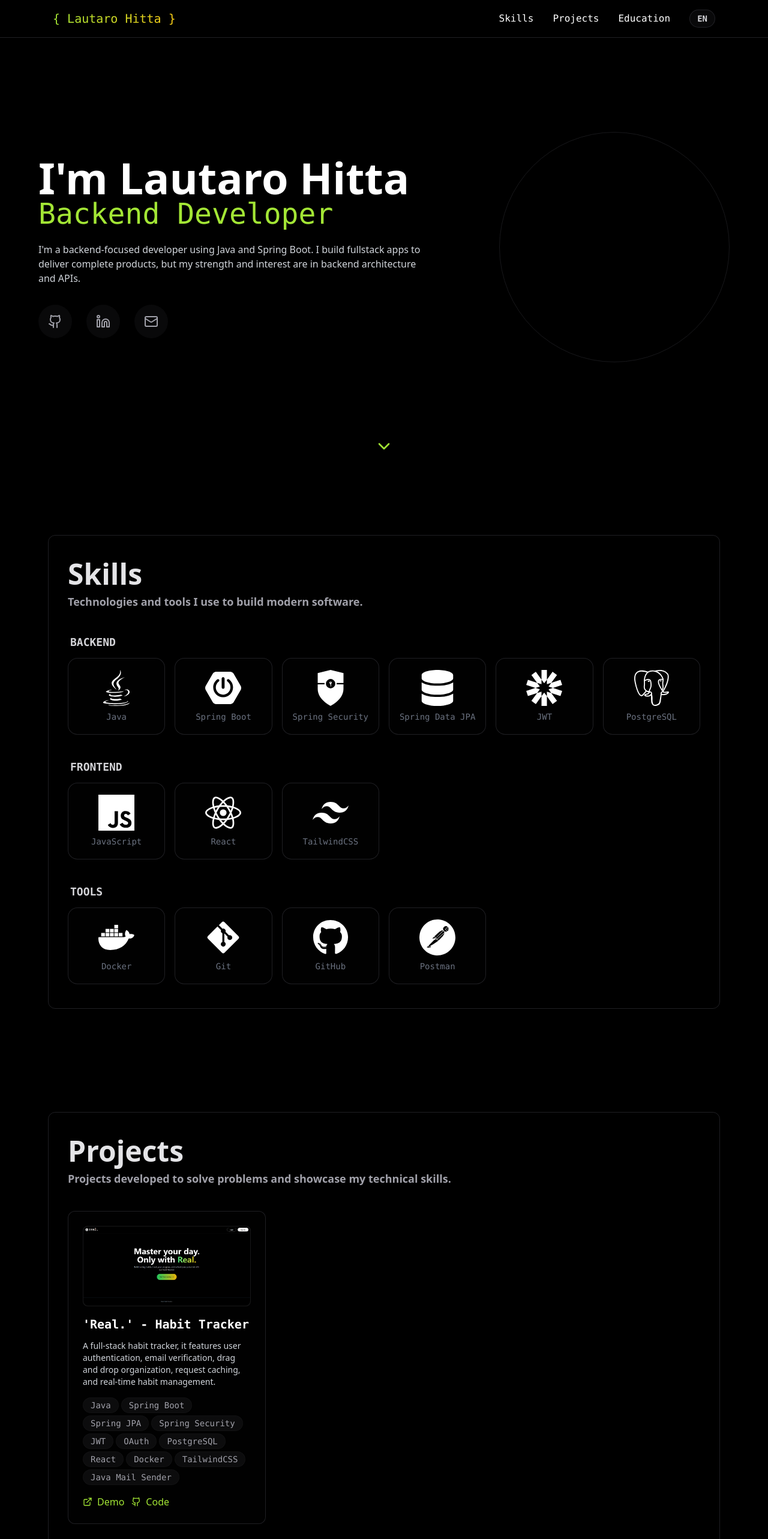
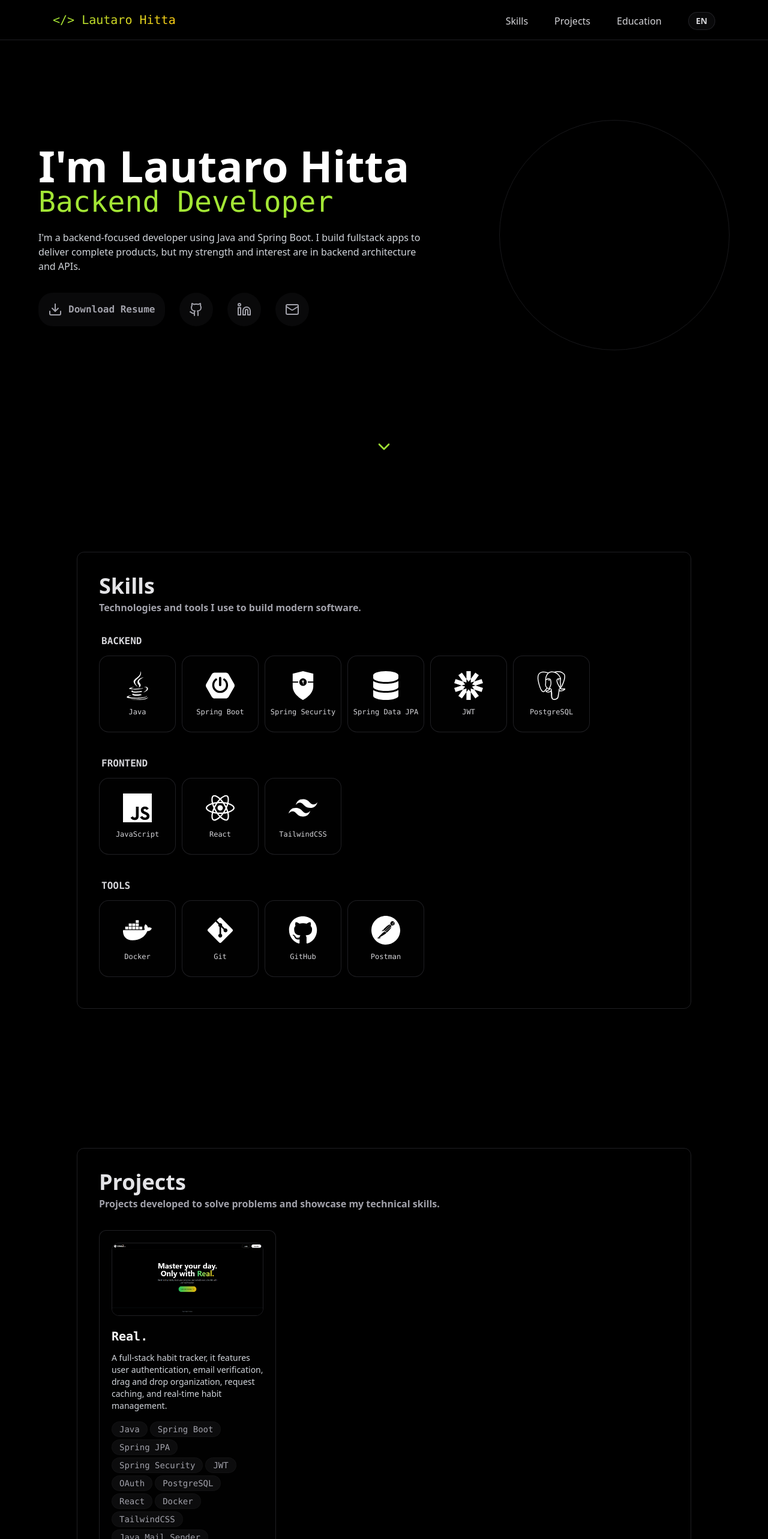
Before and after one commit to hittaLautaro/portfolio, a React (Vite) app: page / in a window 1280 px wide. Shown: the top 2566 px of the page at 60% size. Built offline with nearby package versions, Linux system fonts and the light colour scheme.

Commit message:
feat: added resume, and styling

```diff
--- a/src/Landing/components/ContactButtons.jsx
+++ b/src/Landing/components/ContactButtons.jsx
@@ -2,7 +2,7 @@ import React, { useState } from "react";
 import { useLanguage } from "../context/LanguageContext";
 import { content } from "../utils/content.js";
 import emailRender from "../../assets/email-render.png";
-import { Mail, Github, Linkedin, X } from "lucide-react";
+import { Mail, Github, Linkedin, X, Download } from "lucide-react";
 const ContactButtons = () => {
   const [showEmailModal, setShowEmailModal] = useState(false);
   const [copied, setCopied] = useState(false);
@@ -22,6 +22,18 @@ const ContactButtons = () => {
 
   return (
     <div className="flex justify-center gap-6">
+      <a
+        href="/LautaroHitta_CV.pdf"
+        download="LautaroHitta_CV.pdf"
+        className="bg-zinc-900/40 hover:bg-zinc-900 p-4 rounded-3xl transition-colors duration-300 flex flex-row items-center font-normal text-zinc-400"
+        aria-label="Descargar CV"
+      >
+        <Download className="w-6 h-6" />
+        <span className="ml-2.5 font-semibold font-mono hidden sm:block">
+          {language === "es" ? "Descargar CV" : "Download Resume"}
+        </span>
+      </a>
+
       <a
         href="https://github.com/hittaLautaro"
         target="_blank"
--- a/src/Landing/components/Education.jsx
+++ b/src/Landing/components/Education.jsx
@@ -7,10 +7,13 @@ const Education = ({ id }) => {
   const t = content[language];
 
   return (
-    <section id={id} className="py-5 md:py-20 px-6">
-      <div className="max-w-6xl mx-auto text-left border border-zinc-700/50 px-5 pt-5 lg:px-8 lg:pt-10 rounded-xl">
-        <div className="mb-5 md:mb-10">
-          <h3 className="text-3xl md:text-5xl  font-bold text-zinc-300">
+    <section
+      id={id}
+      className="py-3 md:pt-28 md:pb-60 px-2 sm:px-6 bg-black mt-2"
+    >
+      <div className="max-w-5xl mx-auto text-left border border-zinc-700/50 px-4 pt-4 lg:px-9 lg:pt-9 lg:pb-3 rounded-xl">
+        <div className="mb-3 md:mb-8">
+          <h3 className="text-3xl md:text-4xl font-bold text-zinc-200">
             {t.education.title}
           </h3>
         </div>
--- a/src/Landing/components/Header.jsx
+++ b/src/Landing/components/Header.jsx
@@ -43,10 +43,10 @@ const Header = () => {
           }}
           className="text-xl bg-gradient-to-r from-lime-400 to-yellow-400 bg-clip-text text-transparent font-mono transition-transform duration-300 hover:scale-105"
         >
-          {"{"} Lautaro Hitta {"}"}
+          {"</> Lautaro Hitta"}
         </button>
 
-        <div className="hidden md:flex space-x-8 font-mono font-normal  ">
+        <div className="hidden md:flex space-x-8 font-sans font-medium text-zinc-300 lg:text-base mt-1 gap-3">
           {Object.entries(t.nav).map(([key, value]) => (
             <button
               key={key}
--- a/src/Landing/components/Hero.jsx
+++ b/src/Landing/components/Hero.jsx
@@ -1,4 +1,3 @@
-import React from "react";
 import { useLanguage } from "../context/LanguageContext";
 import { content } from "../utils/content.js";
 import { ChevronDown } from "lucide-react";
@@ -39,7 +38,7 @@ const Hero = ({ id, isVisible }) => {
   return (
     <section
       id={id}
-      className="min-h-screen flex items-center justify-center px-6 pt-20"
+      className="min-h-screen flex items-center justify-center px-6 pt-20 pb-10"
     >
       <div className="absolute inset-0 bg-gradient-to-br from-zinc-950 to-black -z-10"></div>
 
--- a/src/Landing/components/Projects.jsx
+++ b/src/Landing/components/Projects.jsx
@@ -8,16 +8,13 @@ const Projects = ({ id }) => {
   const t = content[language];
 
   return (
-    <section
-      id={id}
-      className="py-5 md:py-20 px-3 sm:px-10 lg:px-20 bg-black mt-3"
-    >
-      <div className="max-w-6xl mx-auto text-center border border-zinc-700/50 px-5 pt-5 lg:px-8 lg:pt-10 rounded-xl">
-        <div className="mb-10 md:mb-10">
-          <h2 className="text-3xl md:text-5xl text-left font-bold text-zinc-200 ">
+    <section id={id} className="py-3 md:py-28  px-2 sm:px-6 bg-black mt-2">
+      <div className="max-w-5xl mx-auto text-center border border-zinc-700/50 px-4 pt-4 lg:px-9 lg:pt-9 lg:pb-3 rounded-xl">
+        <div className="mb-3 md:mb-8">
+          <h2 className="text-3xl md:text-4xl text-left font-bold text-zinc-200">
             {t.projects.title}
           </h2>
-          <h2 className="text-xs md:text-lg text-left font-semibold text-zinc-400 mt-2 ">
+          <h2 className="text-sm md:text-base text-left font-semibold text-zinc-400 mt-1">
             {t.projects.subtitle}
           </h2>
         </div>
@@ -26,16 +23,16 @@ const Projects = ({ id }) => {
           {t.projects.items.map((project, index) => (
             <div
               key={index}
-              className="bg-zinc-900/5 rounded-xl p-6 border border-zinc-700/50  transition-all duration-300 hover:transform hover:scale-105 group mb-3 md:mb-6"
+              className="bg-zinc-900/5 rounded-xl p-5 border border-zinc-700/50 group mb-3 md:mb-6 flex flex-col gap-5"
             >
-              <div className="bg-neutral-900 rounded-lg mb-4 flex items-center justify-center border border-zinc-900/50 ">
+              <div className="">
                 <img
                   src={project.image}
                   alt={project.title}
-                  className="h-full rounded-lg"
+                  className="object-contain rounded-xl border-zinc-700/50 border"
                 />
               </div>
-
+              <div className="flex-1">
                 <h3 className="text-sm md:text-xl font-bold font-mono mb-3 group-hover:text-white-400 transition-colors duration-300">
                   {project.title}
                 </h3>
@@ -46,7 +43,7 @@ const Projects = ({ id }) => {
                   {project.tech.map((tech, techIndex) => (
                     <span
                       key={techIndex}
-                    className="inline-flex items-center text-zinc-300/50  bg-zinc-900/50 backdrop-blur-sm border border-zinc-700/50  md:border-zinc-900/50 md:text-zinc-400 md:font-normal font-mono font-bold p-0.5 md:px-3 md:py-0.5 rounded-full text-xs md:text-sm transition-all duration-200  hover:shadow-md hover:scale-105 cursor-default"
+                      className="inline-flex items-center text-zinc-300/50 bg-zinc-900/50 backdrop-blur-sm border border-zinc-700/50 md:border-zinc-900/50 md:text-zinc-400 md:font-normal font-mono font-bold p-0.5 md:px-3 md:py-0.5 rounded-full text-xs md:text-sm transition-all duration-200 hover:shadow-md hover:scale-105 cursor-default"
                     >
                       {tech}
                     </span>
@@ -73,6 +70,7 @@ const Projects = ({ id }) => {
                   )}
                 </div>
               </div>
+            </div>
           ))}
         </div>
       </div>
--- a/src/Landing/components/Skills.jsx
+++ b/src/Landing/components/Skills.jsx
@@ -46,22 +46,19 @@ const Skills = ({ id }) => {
   ];
 
   return (
-    <section
-      id={id}
-      className="py-5 md:py-20 px-3 sm:px-10 lg:px-20 bg-black mt-3"
-    >
-      <div className="max-w-6xl mx-auto text-center border border-zinc-700/50 px-5 pt-5 lg:px-8 lg:pt-10 rounded-xl">
-        <div className="mb-5 md:mb-10">
-          <h2 className="text-3xl md:text-5xl text-left font-bold text-zinc-200 ">
+    <section id={id} className="py-3 md:py-28 px-2 sm:px-6 bg-black mt-2">
+      <div className="max-w-5xl mx-auto text-center border border-zinc-700/50 px-4 pt-4 lg:px-9 lg:pt-9 lg:pb-3 rounded-xl">
+        <div className="mb-3 md:mb-8">
+          <h2 className="text-3xl md:text-4xl text-left font-bold text-zinc-200">
             {t.technologies.title}
           </h2>
-          <h2 className="text-sm md:text-lg text-left font-semibold text-zinc-400 mt-2">
+          <h2 className="text-sm md:text-base text-left font-semibold text-zinc-400 mt-1">
             {t.technologies.subtitle}
           </h2>
         </div>
 
         <section className="px-auto bg-black">
-          <div className="max-w-6xl mx-auto text-center">
+          <div className="max-w-5xl mx-auto text-center">
             {[
               {
                 title: "BACKEND",
@@ -95,10 +92,10 @@ const Skills = ({ id }) => {
               },
             ].map((section) => (
               <div key={section.title}>
-                <div className="text-left mb-3 font-mono font-bold text-sm lg:text-lg text-zinc-300 ml-1">
+                <div className="text-left mb-3 font-mono font-bold text-sm lg:text-base text-zinc-300 ml-1">
                   {section.title}
                 </div>
-                <div className="grid grid-cols-2 md:grid-cols-3 lg:grid-cols-6 gap-4 mb-10 font-mono">
+                <div className="grid grid-cols-2 md:grid-cols-3 lg:grid-cols-7 gap-4 mb-10 font-mono">
                   {section.skills.map((tech, index) => (
                     <div
                       key={index}
@@ -111,7 +108,7 @@ const Skills = ({ id }) => {
                         className={`absolute inset-0 bg-gradient-to-br from-gray-500/10 ${section.hover.to} rounded-2xl opacity-0 group-hover:opacity-100 transition-opacity duration-500`}
                       ></div>
 
-                      <div className="relative text-4xl md:text-6xl mb-2 group-hover:scale-110 transition-transform duration-300 filter group-hover:drop-shadow-lg">
+                      <div className="relative text-4xl md:text-5xl mb-2 group-hover:scale-110 transition-transform duration-300 filter group-hover:drop-shadow-lg">
                         <div
                           className={`absolute inset-0 ${section.hover.glow} rounded-full blur-md opacity-0 group-hover:opacity-100 transition-opacity duration-500`}
                         ></div>
@@ -119,7 +116,7 @@ const Skills = ({ id }) => {
                       </div>
 
                       <h3
-                        className={`text-nowrap text-xs md:text-sm text-gray-200 md:text-gray-500 group-hover:text-gray-200 transition-colors duration-300 text-center leading-tight`}
+                        className={`text-nowrap text-xs md:text-xs mt-1 text-gray-200 md:text-zinc-300 group-hover:text-gray-200 transition-colors duration-300 text-center leading-tight`}
                       >
                         {tech.name}
                       </h3>
--- a/src/Landing/utils/content.js
+++ b/src/Landing/utils/content.js
@@ -25,7 +25,7 @@ export const content = {
         "Proyectos desarrollados para resolver problemas y demostrar mis habilidades técnicas.",
       items: [
         {
-          title: "'Real.' - Habit Tracker",
+          title: "Real.",
           description:
             "Una aplicación full-stack para la gestión de hábitos, que incluye autenticación de usuarios, verificación por correo electrónico, organización de habitos arrastrables, almacenamiento en caché de solicitudes, y gestión de hábitos en tiempo real.",
           tech: [
@@ -90,7 +90,7 @@ export const content = {
         "Projects developed to solve problems and showcase my technical skills.",
       items: [
         {
-          title: "'Real.' - Habit Tracker",
+          title: "Real.",
           description:
             "A full-stack habit tracker, it features user authentication, email verification, drag and drop organization, request caching, and real-time habit management.",
           tech: [
```
Also changed, not shown: 1 other file (tests, documents, lock files or other folders). Lines whose indentation alone changed are shown as unchanged.
